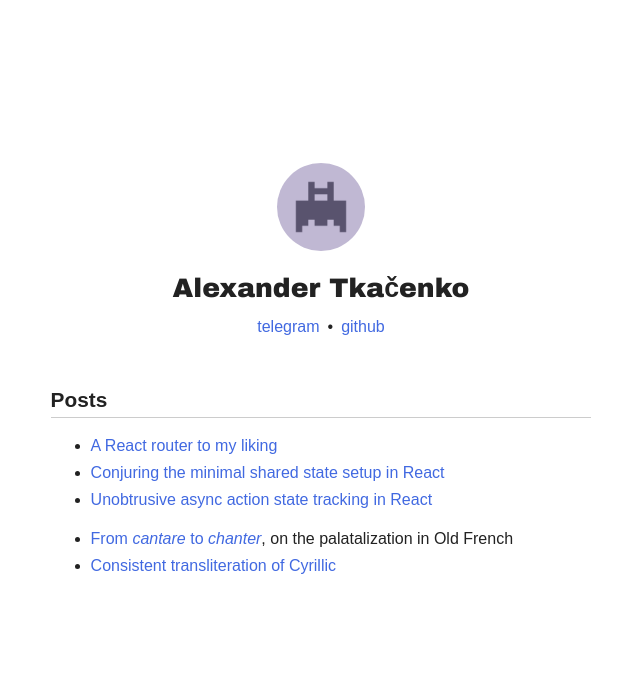
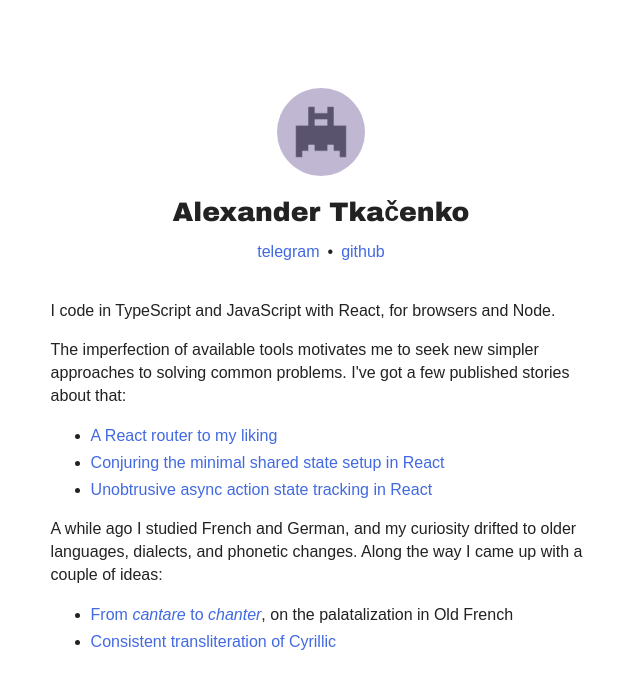
Before and after one commit to axtk/axtk.github.io, a Jekyll site: the page built from index.html, in a window 1280 px wide. Shown: the top 689 px of the page, without its empty margins (319-959 px from the left). Built offline with Jekyll 4.4.1, drawn with Linux system fonts in a browser that asks for light colours.

Commit message:
update index

```diff
--- a/index.html
+++ b/index.html
@@ -18,7 +18,8 @@ layout: index
 
 <div class="content">
 
-<h2>Posts</h2>
+<p>I code in TypeScript and JavaScript with React, for browsers and Node.</p>
+<p>The imperfection of available tools motivates me to seek new simpler approaches to solving common problems. I've got a few published stories about that:</p>
 
 <ul>
     <li><a href="https://dev.to/axtk/a-react-router-to-my-liking-1ko5">A React router to my liking</a></li>
@@ -26,11 +27,11 @@ layout: index
     <li><a href="https://dev.to/axtk/unobtrusive-async-action-state-tracking-in-react-3h9d">Unobtrusive async action state tracking in React</a></li>
 </ul>
 
+<p>A while ago I studied French and German, and my curiosity drifted to older languages, dialects, and phonetic changes. Along the way I came up with a couple of ideas:</p>
+
 <ul>
     <li><a href="{{site.github.baseurl}}/palatalization_in_Old_French">From <i>cantare</i> to <i>chanter</i></a>, on the palatalization in Old French</li>
     <li><a href="{{site.github.baseurl}}/translit">Consistent transliteration of Cyrillic</a></li>
 </ul>
 
 </div>
-
-</div>
```
